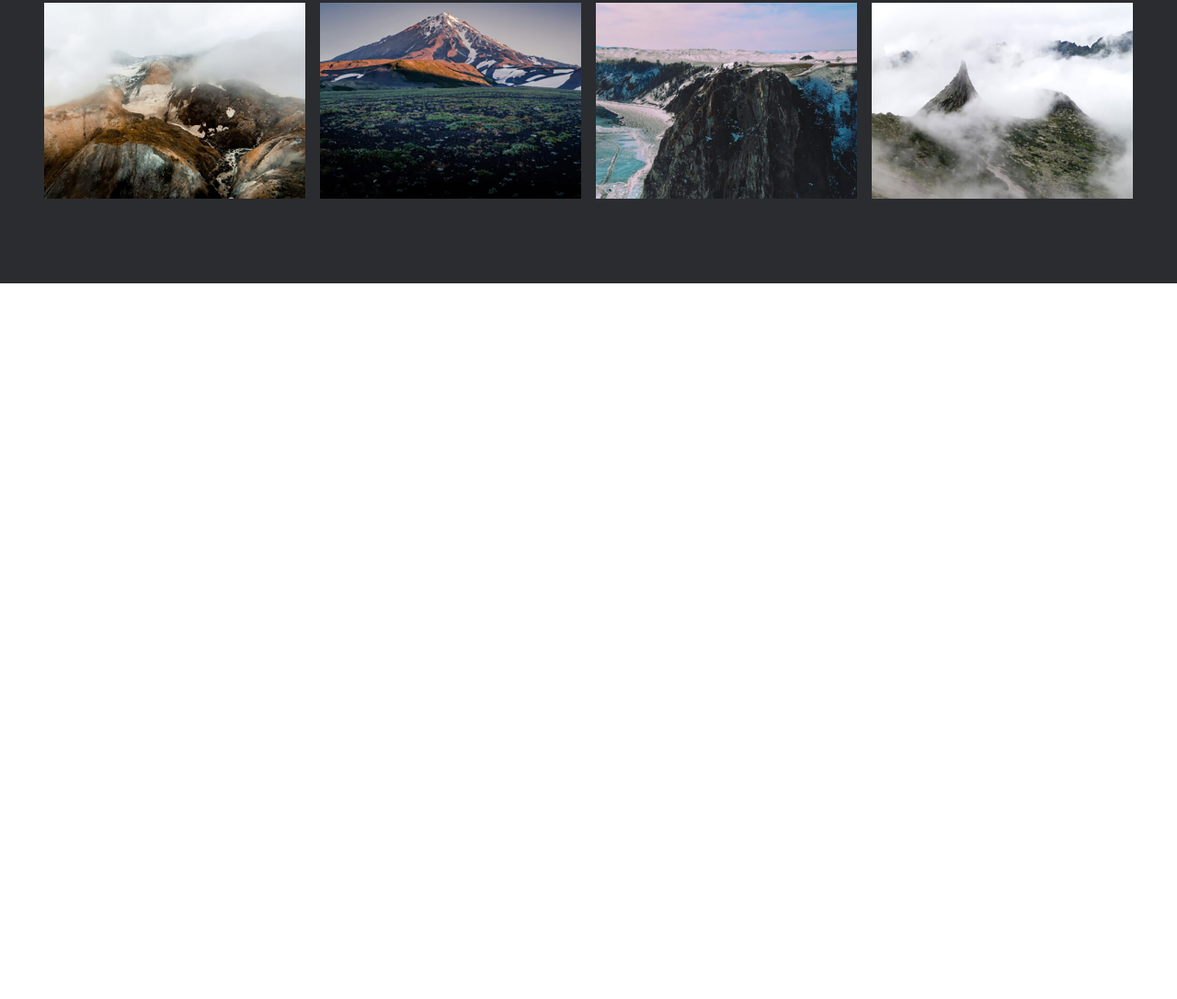
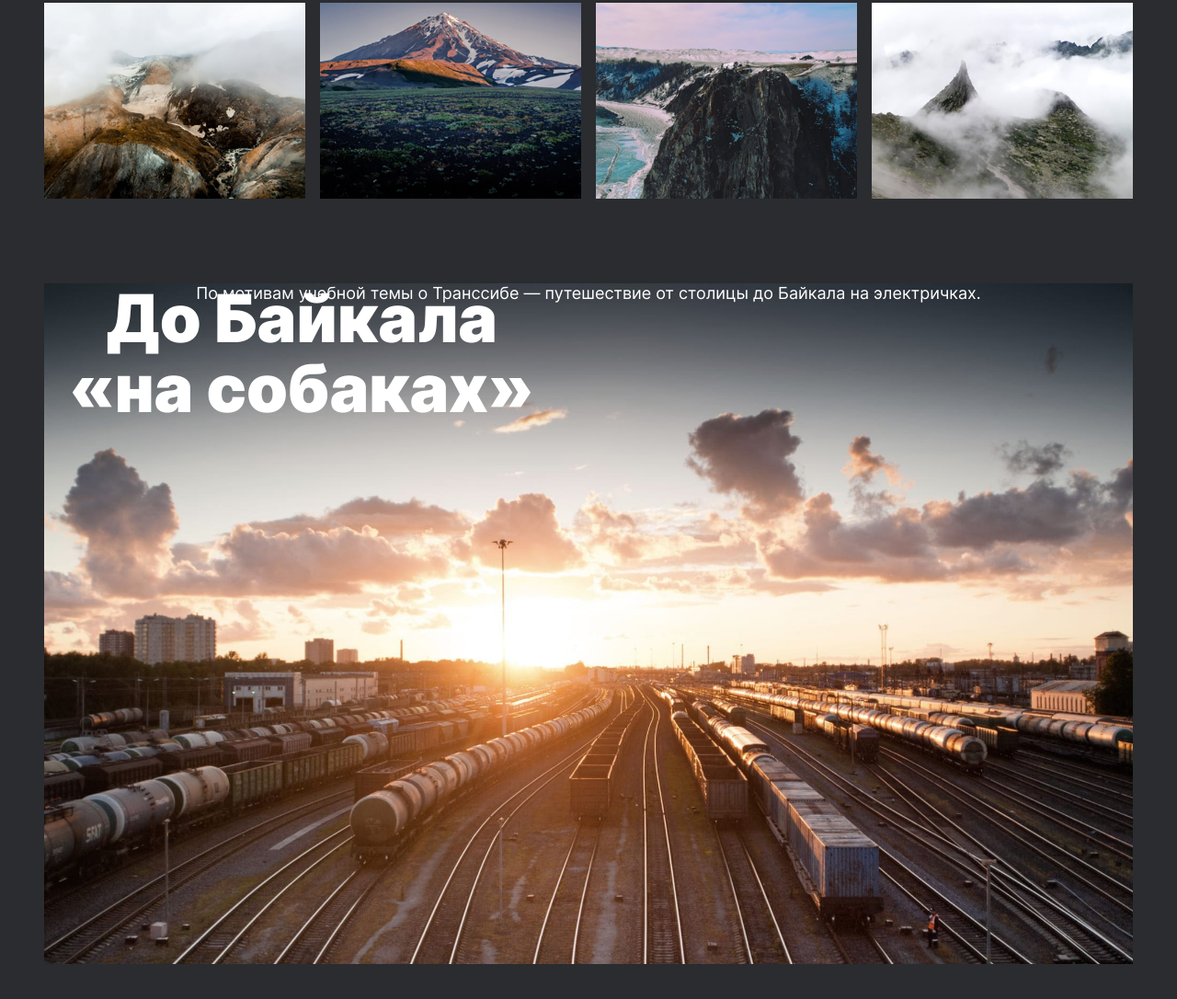
Before and after one commit to ElviraGazeeva/russian-travel, a plain HTML site: page index.html in a window 1280 px wide. Shown: the part 2212-3298 px from the top of the page at 92% size. Before the commit the page ends 2520 px from the top, so only its background shows below. Drawn offline with Linux system fonts and the light colour scheme.

Commit message:
cover block added

```diff
--- /dev/null
+++ b/blocks/cover/__background/cover__background.css
@@ -0,0 +1,7 @@
+.cover__background {
+  background-image: url('../../../images/cover-trains.jpg');
+  background-position: center;
+  background-size: cover;
+  width: 100%;
+  min-height: 740px;
+}
--- /dev/null
+++ b/blocks/cover/__overlay/cover__overlay.css
@@ -0,0 +1,5 @@
+.cover__overlay {
+  position: relative;
+  width: 100%;
+  height: 100%;
+}
--- /dev/null
+++ b/blocks/cover/__subtitle/cover__subtitle.css
@@ -0,0 +1,9 @@
+.cover__subtitle {
+  font-style: normal;
+  font-weight: 400;
+  font-size: 18px;
+  line-height: 22px;
+  text-align: center;
+  color: #fff;
+  margin: 0;
+}
--- /dev/null
+++ b/blocks/cover/__title/cover__title.css
@@ -0,0 +1,11 @@
+.cover__title {
+  font-style: normal;
+  font-weight: 900;
+  font-size: 72px;
+  line-height: 76px;
+  text-align: center;
+  color: #fff;
+  width: 560px;
+  margin: 0;
+  position: absolute;
+}
--- /dev/null
+++ b/blocks/cover/cover.css
@@ -0,0 +1,5 @@
+.cover {
+  margin: 0;
+  padding: 0 48px 92px;
+  background-color: #2a2c2f;
+}
--- a/index.html
+++ b/index.html
@@ -47,5 +47,14 @@
     <img src="./images/photo-grid-baikal-2.jpg" alt="картинка байкал 2" class="gallery__item">
     <img src="./images/photo-grid-ergaki.jpg" alt="картинка ергаки" class="gallery__item">
   </section>
+  <section class="cover">
+  <!--  <img src="./images/cover-trains.jpg" alt="картинка поезда" class="cover__background"> -->
+    <div class ="cover__background">
+      <div class="cover__overlay">
+        <h1 class="cover__title">До Байкала «на собаках»</h1>
+        <h2 class="cover__subtitle">По мотивам учебной темы о Транссибе — путешествие от столицы до Байкала на электричках.</h2>
+      </div>
+    </div>
+  </section>
 </body>
 </html>
--- a/pages/index.css
+++ b/pages/index.css
@@ -28,3 +28,9 @@
 
 @import url(../blocks/gallery/gallery.css);
 @import url(../blocks/gallery/__item/gallery__item.css);
+
+@import url(../blocks/cover/cover.css);
+@import url(../blocks/cover/__background/cover__background.css);
+@import url(../blocks/cover/__overlay/cover__overlay.css);
+@import url(../blocks/cover/__title/cover__title.css);
+@import url(../blocks/cover/__subtitle/cover__subtitle.css);
```
